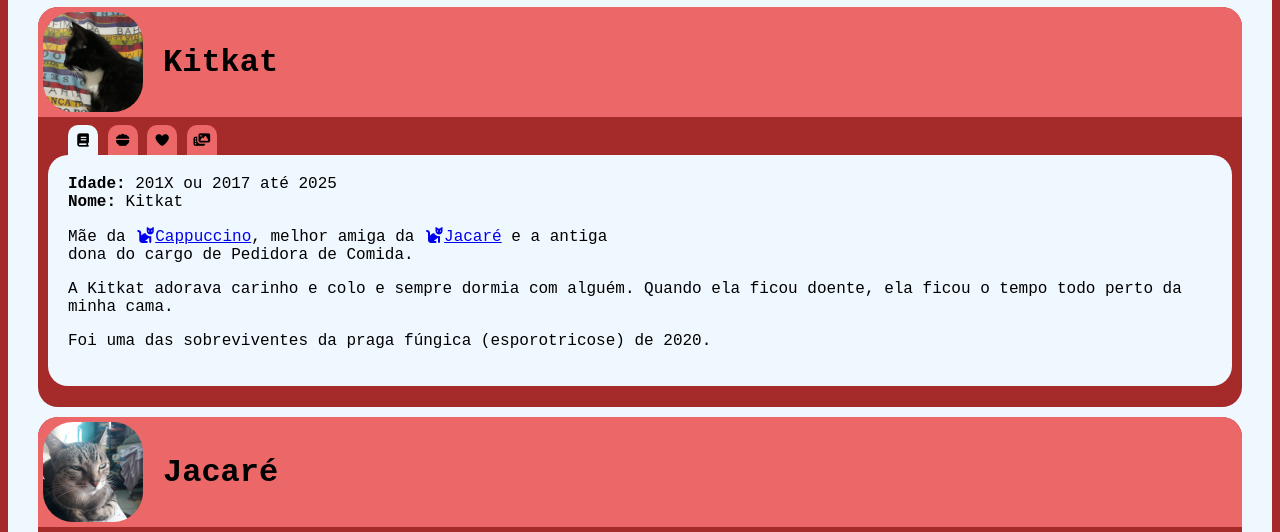
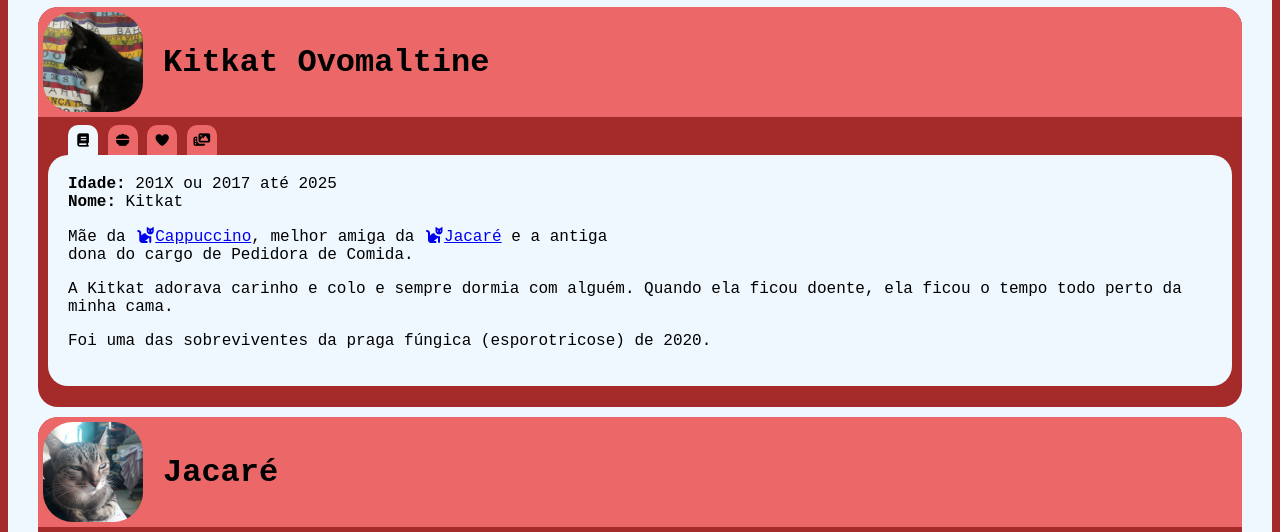
Before and after one commit to biel-aguma-cosa/curso-frontend-senac, a plain HTML site: page amigos/index.html in a window 1280 px wide. Shown: the part 245-777 px from the top of the page. Drawn offline with Linux system fonts and the light colour scheme.

Commit message:
correções

```diff
--- a/amigos/index.html
+++ b/amigos/index.html
@@ -31,7 +31,7 @@
             <div class="pet" id="kitkat">
                 <div class="profile_div">
                     <img class="profile" src="../img/kitkat_pfp.png" alt="foto da kitkat de lado">
-                    <h2 class="name">Kitkat</h2><br>
+                    <h2 class="name">Kitkat Ovomaltine</h2><br>
                 </div>
                 <div class="tabs pets">
                     <button onclick="change_tab(event,'kitkat','about'  )" class="tab pets active"><i class="fa-solid fa-book"></i>      </button>
@@ -114,7 +114,7 @@
                     <p>
                         Ele me segue pela casa inteira e passa a maior parte do tempo na rua ou na minha cama.
                         <br>
-                        Gosta tando de carinho quanto a <a href=""><i class="fa-solid fa-cat"></i>Kitkat</a>, s&oacute; que mais agitado e mais exigente
+                        Gosta tanto de carinho quanto a <a href=""><i class="fa-solid fa-cat"></i>Kitkat</a>, s&oacute; que mais agitado e mais exigente
                     </p>
                     <p>
                         Um dos mais afetados pela praga f&uacute;ngica,
```
